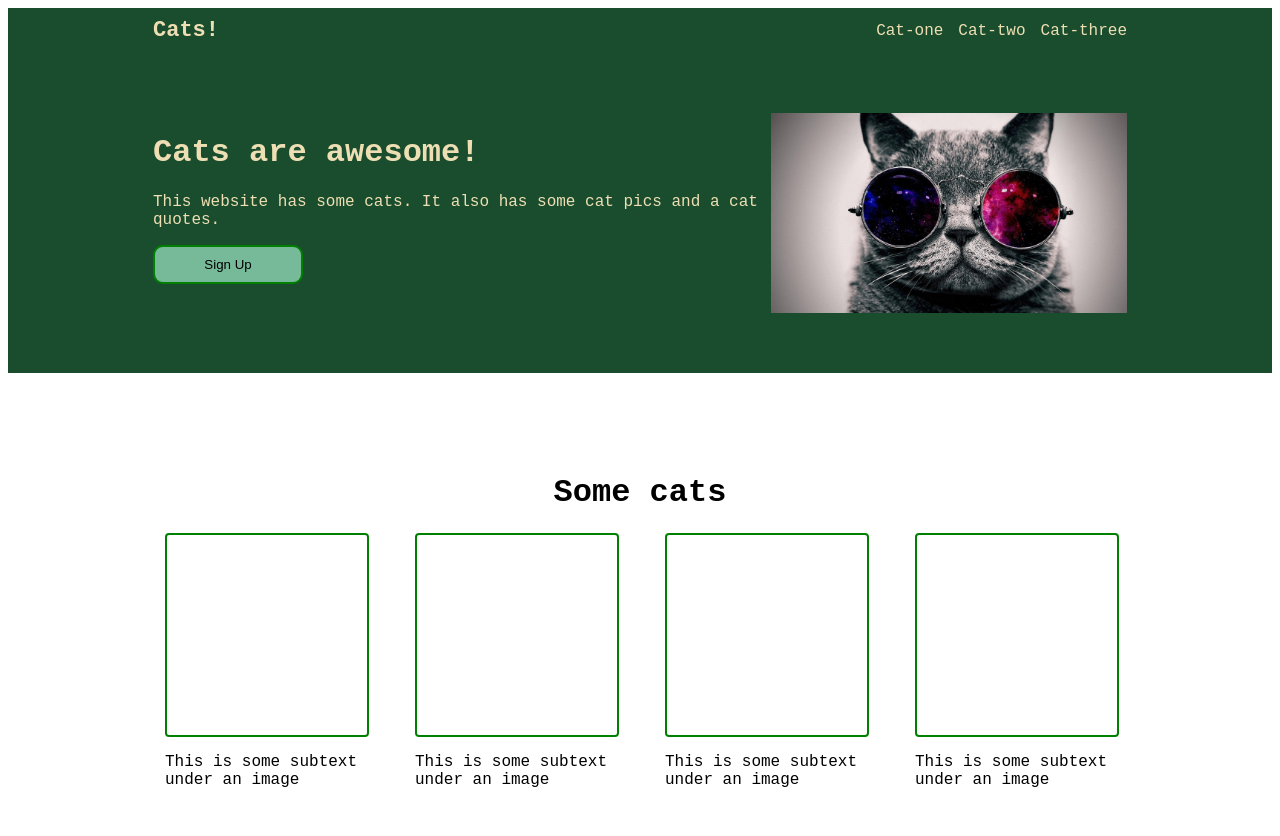
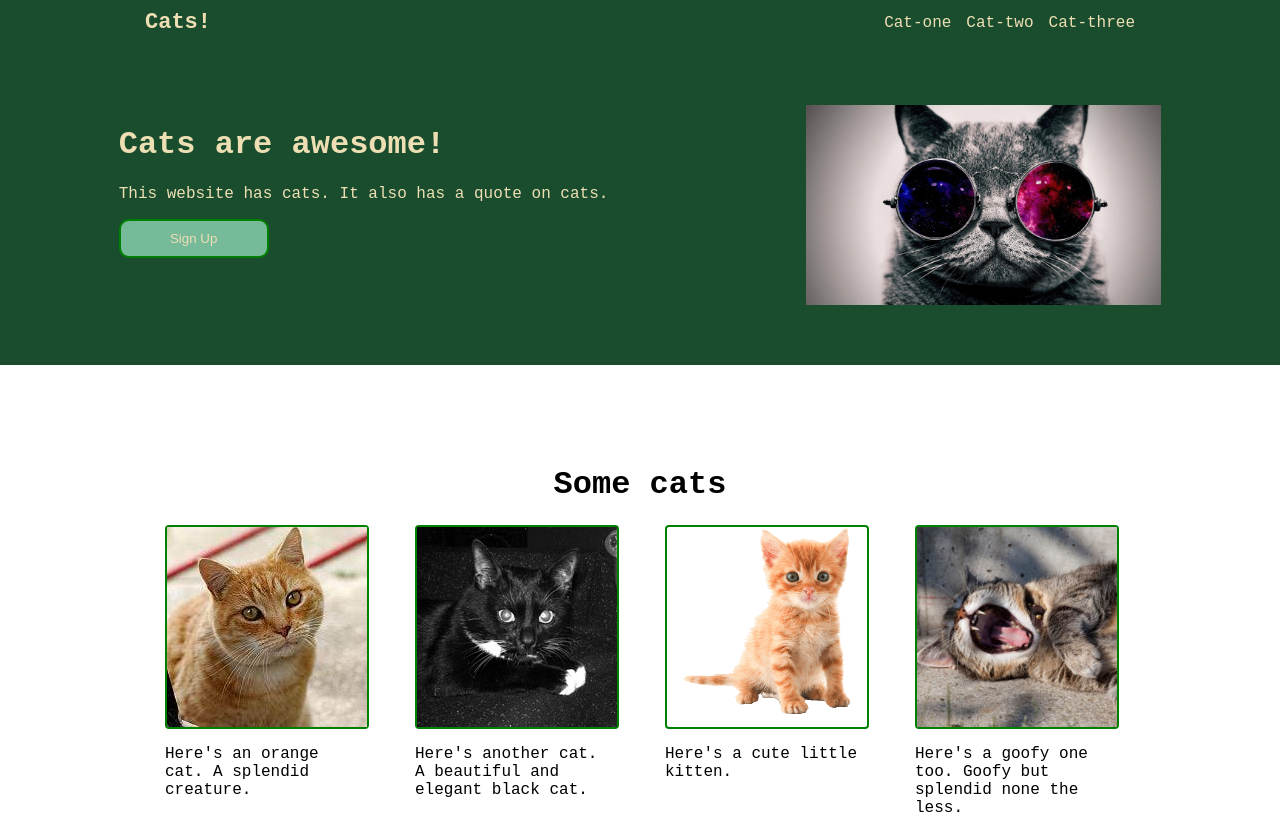
Before and after one commit to AbhiIfYouMust/landing-page, a plain HTML site: page index.html in a window 1280 px wide. Shown: the top 836 px of the page. Drawn offline with Linux system fonts and the light colour scheme.

Commit message:
Completed project

```diff
--- a/index.html
+++ b/index.html
@@ -21,10 +21,10 @@
     <div class="section-one">
         <div class="part-text">
             <h1>Cats are awesome!</h1>
-            <p>This website has some cats. It also has some cat pics and a cat quotes.</p>
+            <p>This website has cats. It also has a quote on cats.</p>
             <button>Sign Up</button>
         </div>
-        <img src="cat.jpg" alt="A cat with sunglasses on">
+        <img src="cats/cat.jpg" alt="A cat with sunglasses on">
 
     </div>
 
@@ -32,20 +32,20 @@
         <h1>Some cats</h1>
         <div class="container">
             <div class="card-text">
-                <div class="card"></div>
-                <p>This is some subtext under an image</p>
+                <div class="card"><img src="cats/orange.jpeg"></div>
+                <p>Here's an orange cat. A splendid creature.</p>
             </div>
             <div class="card-text">
-                <div class="card"></div>
-                <p>This is some subtext under an image</p>
+                <div class="card"><img src="cats/black.jpg"></div>
+                <p>Here's another cat. A beautiful and elegant black cat.</p>
             </div>
             <div class="card-text">
-                <div class="card"></div>
-                <p>This is some subtext under an image</p>
+                <div class="card"><img src="cats/kitty.png"></div>
+                <p>Here's a cute little kitten.</p>
             </div>
             <div class="card-text">
-                <div class="card"></div>
-                <p>This is some subtext under an image</p>
+                <div class="card"><img src="cats/sleepy.jpg"></div>
+                <p>Here's a goofy one too. Goofy but splendid none the less.</p>
             </div>
         </div>
     </div>
@@ -63,7 +63,7 @@
     </div>
 
     <div class="footer">
-        Copyright @ The Odin Project 2021
+        Copyright @ Cats
     </div>
 
 
--- a/style.css
+++ b/style.css
@@ -3,6 +3,8 @@ body {
     flex-direction: column;
     justify-content: space-between;
     font-family: 'Courier New', Courier, monospace;
+    padding: 0;
+    margin: 0;
 }
 
 img {
@@ -38,7 +40,7 @@ ul {
     flex-direction: row;
     justify-content: space-around;
     margin-bottom: 80px;
-    padding: 10px 145px 60px 145px;
+    padding: 10px 20px 60px 20px;
     background-color: #1A4D2E;
 }
 
@@ -52,6 +54,7 @@ ul {
     border-radius: 10px;
     border: 2px solid green;
     background-color: #76BA99;
+    color:#EDDFB3;
 
 }
 
@@ -61,7 +64,6 @@ ul {
     justify-content: center;
     align-items: center;
     margin-bottom: 80px;
-
 }
 
 .container {
```
Also changed, not shown: cats/black.jpg (added), cats/cat.jpg (renamed from cat.jpg), cats/kitty.png (added), cats/orange.jpeg (added), cats/sleepy.jpg (added).
